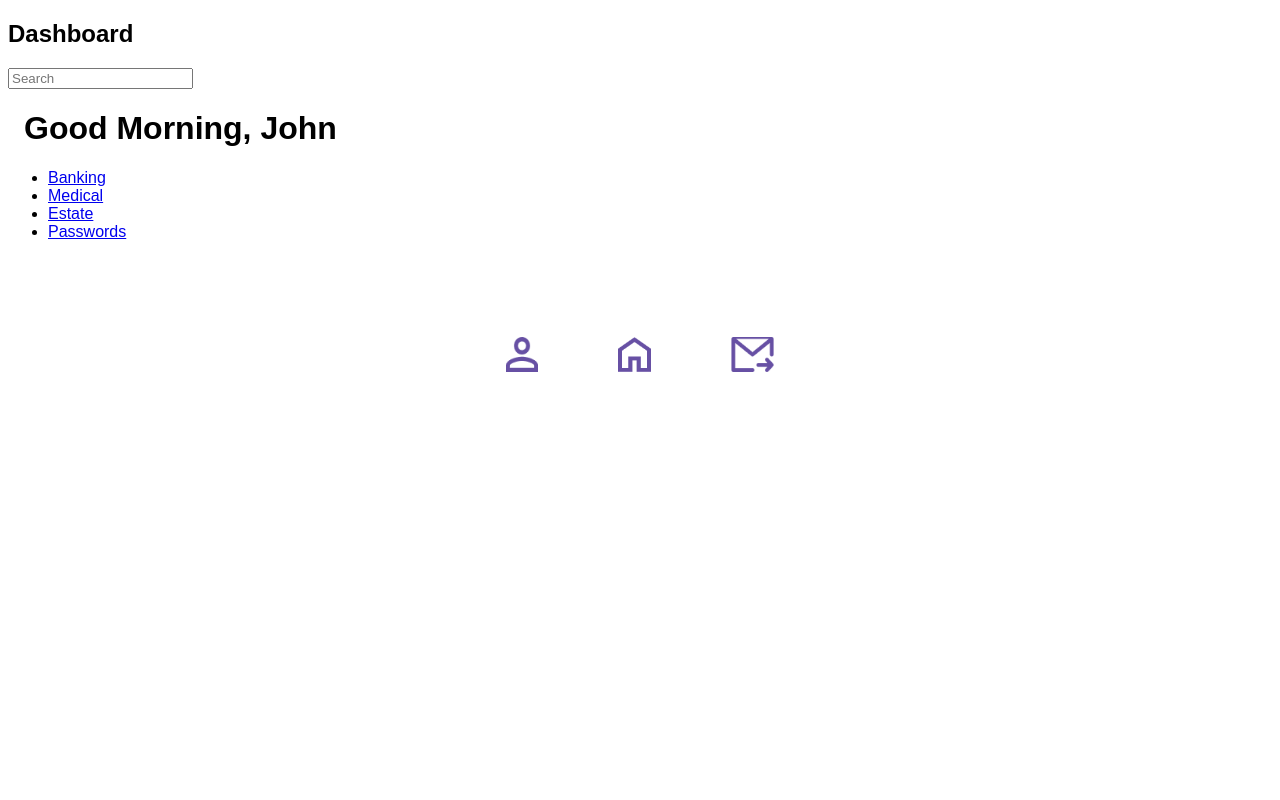
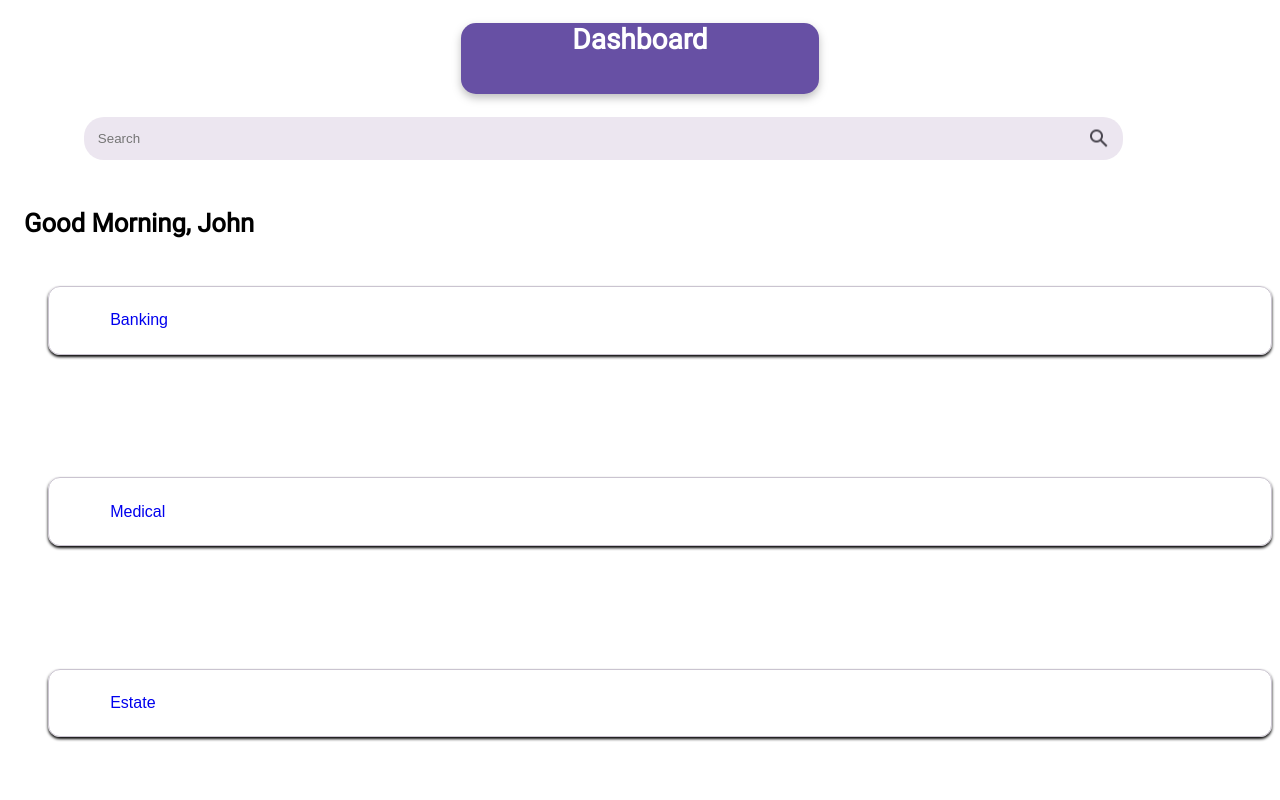
Before and after one commit to FractalHash/Data-Deposit-Box, a React (Create React App) app in the folder client/: page /user in a window 1280 px wide. Shown: the top 800 px of the page. Built offline with nearby package versions, Linux system fonts and the light colour scheme.

Commit message:
styling for dash

```diff
--- a/client/src/pages/Dashboard/Dashboard.js
+++ b/client/src/pages/Dashboard/Dashboard.js
@@ -4,21 +4,21 @@ import { Link } from 'react-router-dom';
 const Dashboard = () => {
   return (
     <div>
-      <h2>Dashboard</h2>
-      <input type="text" name="search" placeholder="Search"/>
-      <h1>Good Morning, John</h1>
+      <h2 className="btn btn-heading">Dashboard</h2>
+      <input className="medical__search dashboard" type="text" name="search" placeholder="Search"/>
+      <h1 className="dashboard-text">Good Morning, John</h1>
       <ul>
-        <li>
-          <Link to="/banking">Banking</Link>
+        <li className='medical__row boom'>
+          <Link className="bap" to="/banking">Banking</Link>
         </li>
-        <li>
-          <Link to="/medical">Medical</Link>
+        <li className='medical__row boom'>
+          <Link className="bap" to="/medical">Medical</Link>
         </li>
-        <li>
-          <Link to="/estate">Estate</Link>
+        <li className='medical__row boom'>
+          <Link className="bap" to="/estate">Estate</Link>
         </li>
-        <li>
-          <Link to="/passwords">Passwords</Link>
+        <li className='medical__row boom'>
+          <Link className="bap" to="/passwords">Passwords</Link>
         </li>
       </ul>
     </div>
--- a/client/src/pages/Dashboard/Dashboard.scss
+++ b/client/src/pages/Dashboard/Dashboard.scss
@@ -0,0 +1,41 @@
+@use '../../styles/partials/typography' as *;
+@use '../../styles/partials/variables' as *;
+
+.btn {
+  margin-left: auto;
+  margin-right: auto;
+  width: 22.4rem;
+  height: 4.4rem;
+  filter: drop-shadow(0px 4px 4px rgba(0, 0, 0, 0.25));
+  border-radius: 15px;
+  font-family: $text;
+  color: white;
+  font-size: 1.75rem;
+  background-color: #6750a4;
+  &-heading {
+    text-align: center;
+    height: 3.5rem;
+  }
+}
+
+
+.dashboard {
+  position: relative;
+  left: 6%;
+  &-text {
+    font-family: $text;
+    width: 16.5rem;
+    font-size: 1.6rem;
+    margin-bottom: 3rem;
+    margin-top: 3rem;
+  }
+}
+
+.boom {
+  text-decoration: none;
+  list-style-type: none;
+}
+
+.bap {
+  text-decoration: none;
+}
```
